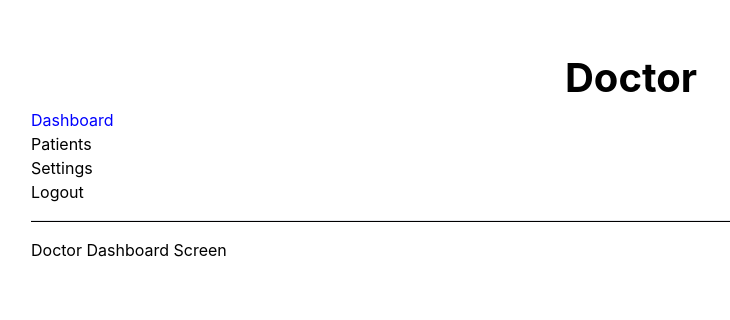
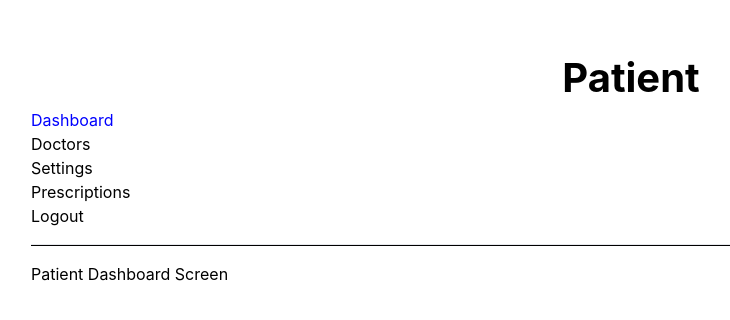
Before and after one commit to Co-and-Zayed/virtual-clinic-frontend, a React (Create React App) app: page /dashboard in a window 1280 px wide. Shown: the top 320 px of the page, without its empty margins (9-739 px from the left). Built offline with nearby package versions, Linux system fonts and the light colour scheme.

Commit message:
added the prescriptions screen

```diff
--- a/src/Routes/VirtualClinicRoutes/paths.ts
+++ b/src/Routes/VirtualClinicRoutes/paths.ts
@@ -5,4 +5,5 @@ export const DASHBOARD_PATH = "/dashboard";
 export const PATIENTS_PATH = "/patients";
 export const DOCTORS_PATH = "/doctors";
 export const SETTINGS_PATH = "/settings";
-export const PRESCRIPTIONS_PATH = "/prescriptions/:id";
+export const PRESCRIPTIONS_PATH = "/prescriptions";
+export const PRESCRIPTION_PATH = "/prescriptions/:id";
--- a/src/Routes/VirtualClinicRoutes/routes.tsx
+++ b/src/Routes/VirtualClinicRoutes/routes.tsx
@@ -8,6 +8,7 @@ import CommonDashboardScreen from "screens/VirtualClinicScreens/CommonScreens/Co
 import CommonSettingsScreen from "screens/VirtualClinicScreens/CommonScreens/CommonSettingsScreen/CommonSettingsScreen";
 
 import PatientDoctorsScreen from "screens/VirtualClinicScreens/User Screens/Patient Screens/DoctorsScreen/DoctorsScreen";
+import PrescriptionsScreen from "screens/VirtualClinicScreens/User Screens/Patient Screens/PrescriptionsScreen/PrescriptionsScreen";
 import DoctorPatientsScreen from "screens/VirtualClinicScreens/User Screens/Doctor Screens/PatientsScreen/PatientsScreen";
 export const routes = [
   {
@@ -38,4 +39,9 @@ export const routes = [
     element: <CommonSettingsScreen />,
     parent: <ProtectedRoutes />,
   },
+  {
+    path: Routes.PRESCRIPTIONS_PATH,
+    element: <PrescriptionsScreen />,
+    parent: <ProtectedRoutes />,
+  }
 ];
--- a/src/components/MainViewContainer/MainViewContainer.tsx
+++ b/src/components/MainViewContainer/MainViewContainer.tsx
@@ -25,6 +25,8 @@ const MainViewContainer: FC<MainViewContainerProps> = ({ children }) => {
       setCurrentNavLinks(navLinksPatient);
     }
   }, []);
+
+  console.log(currentNavLinks);
 
   useEffect(() => {
     for (let i = 0; i < currentNavLinks.length; i++) {
--- /dev/null
+++ b/src/screens/VirtualClinicScreens/User Screens/Patient Screens/PrescriptionsScreen/PrescriptionsScreen.tsx
@@ -0,0 +1,36 @@
+import { Table } from "antd";
+import type { ColumnsType, TableProps } from "antd/es/table";
+
+const PrescriptionsScreen = () => {
+    const prescriptions = [
+        {
+          id: 1,
+          patientName: 'John Doe',
+          doctorName: 'Dr. Smith',
+          date: new Date('2023-10-06'),
+          filled: true,
+        },
+        {
+          id: 2,
+          patientName: 'Jane Doe',
+          doctorName: 'Dr. Johnson',
+          date: new Date('2023-10-05'),
+          filled: false,
+        }
+      ];
+
+      interface DataType {
+        key: React.Key;
+        doctorName: string;
+        date: Date;
+        filled: boolean;
+      }
+
+
+
+    return (
+        <div>Prescriptions Screen</div>
+     );
+}
+
+export default PrescriptionsScreen;
--- a/src/utils/VirtualClinicUtils/navigationLinks.tsx
+++ b/src/utils/VirtualClinicUtils/navigationLinks.tsx
@@ -1,6 +1,7 @@
 import PatientDashboardScreen from "screens/VirtualClinicScreens/User Screens/Patient Screens/DashboardScreen/DashboardScreen";
 import PatientDoctorsScreen from "screens/VirtualClinicScreens/User Screens/Patient Screens/DoctorsScreen/DoctorsScreen";
 import PatientSettingsScreen from "screens/VirtualClinicScreens/User Screens/Patient Screens/SettingsScreen/SettingsScreen";
+import PrescriptionsScreen from "screens/VirtualClinicScreens/User Screens/Patient Screens/PrescriptionsScreen/PrescriptionsScreen";
 
 import DoctorDashboardScreen from "screens/VirtualClinicScreens/User Screens/Doctor Screens/DashboardScreen/DashboardScreen";
 import DoctorPatientsScreen from "screens/VirtualClinicScreens/User Screens/Doctor Screens/PatientsScreen/PatientsScreen";
@@ -24,6 +25,11 @@ export const navLinksPatient = [
     screen: <PatientSettingsScreen />,
     route: Routes.SETTINGS_PATH,
   },
+  {
+    name: "Prescriptions",
+    screen: <PrescriptionsScreen />,
+    route: Routes.PRESCRIPTIONS_PATH,
+  }
 ];
 
 export const navLinksDoctor = [
```
Also changed, not shown: src/screens/VirtualClinicScreens/User Screens/Patient Screens/PrescriptionsScreen/PrescriptionsScreen.module.css (added), 1 other file (tests, documents, lock files or other folders).
